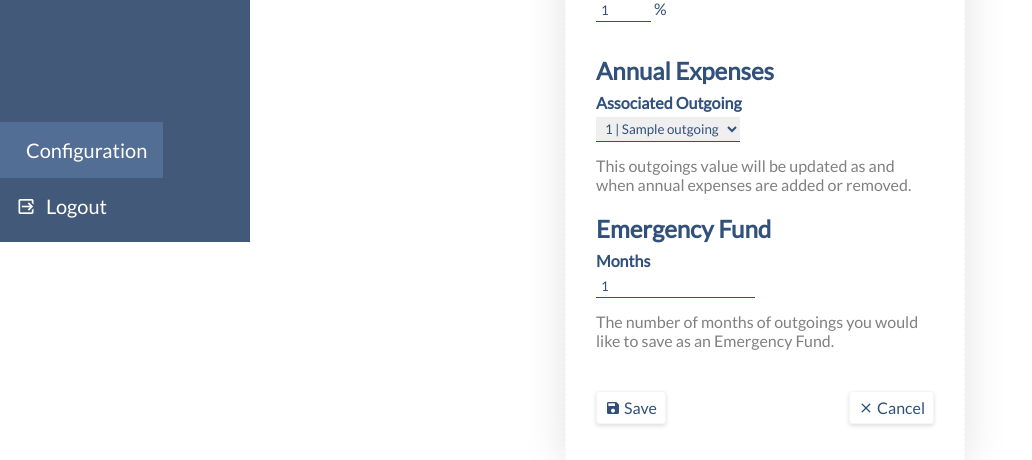
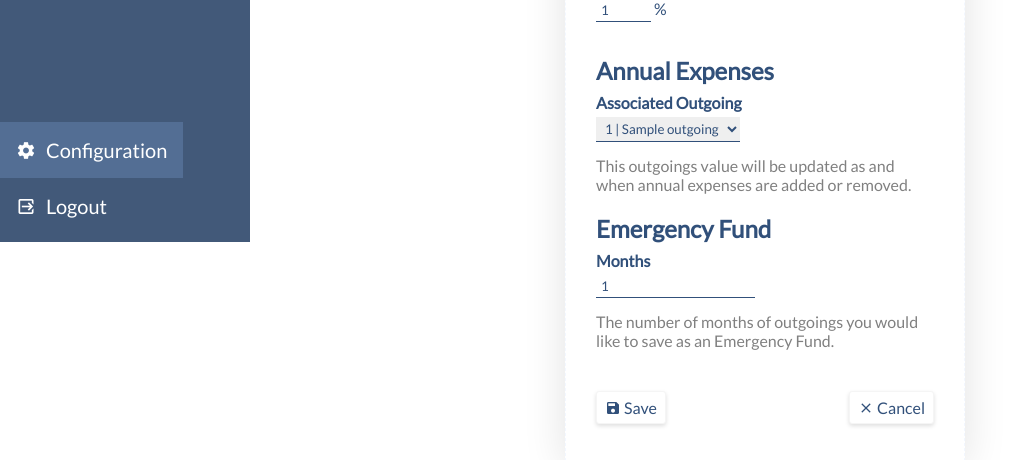
Before and after one commit to dullage/BlueSheet, a Flask app: template templates/configuration.html in a window 1280 px wide. Shown: the part 558-1018 px from the top of the page, without its empty margins (0-1032 px from the left). Run offline with Flask 2, Linux system fonts and the light colour scheme; the template is opened without the code that fills it: values that come from a table or form of the project are taken from there, others are empty; tables that the repository leaves empty hold one stand-in row (values such as "Sample post"); parts of the project's set-up code (start-up, migrations or seed data) failed here and were passed over.

Commit message:
Fix Missing Icon

```diff
--- a/templates/base.html
+++ b/templates/base.html
@@ -48,7 +48,7 @@
       </a></li>
 
       <li><a href="{{ url_for('configuration', return_page=page) }}" {% if page == 'configuration' %}class="current-page"{% endif %}>
-          <span class="mdi mdi-settings color-inherit"></span>Configuration
+          <span class="mdi mdi-cog color-inherit"></span>Configuration
         </a></li>
       <li><a href="{{ url_for('logout') }}">
         <span class="mdi mdi-logout-variant color-inherit"></span>Logout
```
Also changed, not shown: readme.md.
